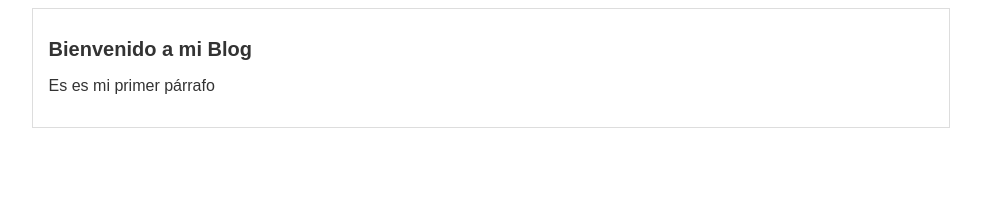
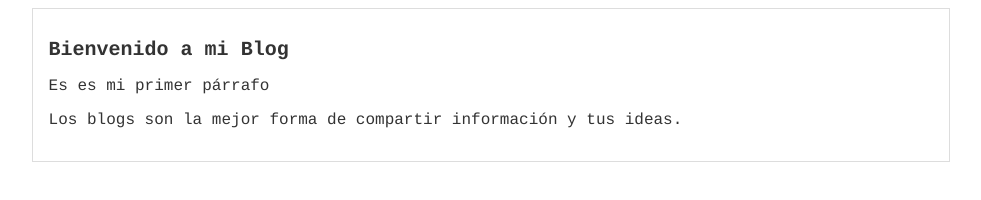
Before and after one commit to MarioAl21/business-card, a plain HTML site: page blogpost.html in a window 1280 px wide. Shown: the whole page, without its empty margins (149-1130 px from the left). Drawn offline with Linux system fonts and the light colour scheme.

Commit message:
Agregados el contenido adicional al blog y una mejor tipografía

```diff
--- a/blogpost.html
+++ b/blogpost.html
@@ -8,6 +8,8 @@
 	    <div id="post">
 	     <h1>Bienvenido a mi Blog</h1>
 	     <p>Es es mi primer párrafo</p>
+	     <p>Los blogs son la mejor forma
+	     de compartir información y tus ideas.</p>
 	    </div>
 	  </div>
 	</body>
--- a/css/estilos.css
+++ b/css/estilos.css
@@ -2,7 +2,7 @@ body
 {
 	color: #333;
 	texto-align: left;
-	font-family: "Arial";
+	font-family: Courier;
 	font-size: 16px;
 	maring: 0;
 	padding: 0;
```
